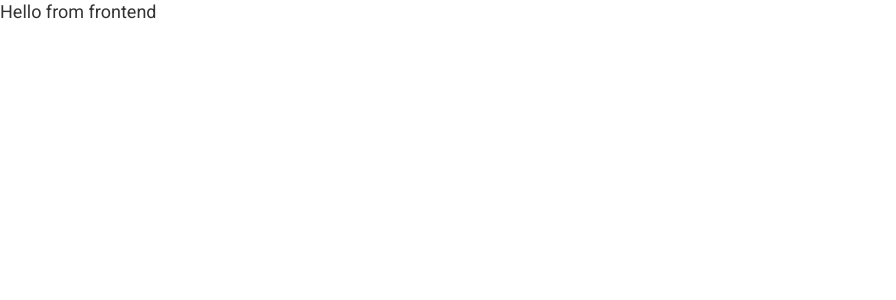
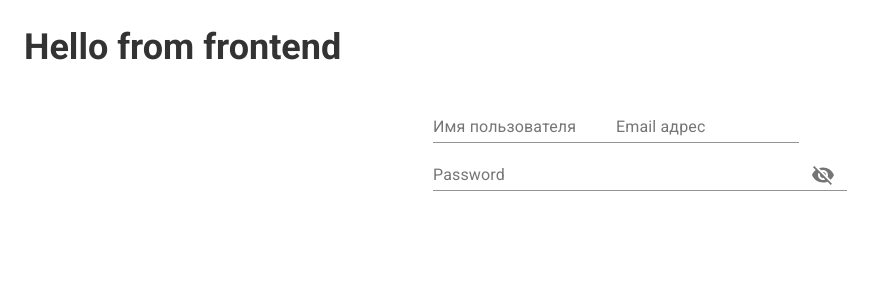
Before and after one commit to Lumineks/web-socket-chat-front, a React (Create React App) app: page /login in a window 1280 px wide. Shown: the top 300 px of the page, without its empty margins (0-896 px from the left). Built offline with nearby package versions, Linux system fonts and the light colour scheme.

Commit message:
added basic components structure

```diff
--- a/package.json
+++ b/package.json
@@ -4,12 +4,15 @@
   "private": true,
   "dependencies": {
     "@material-ui/core": "^4.12.3",
+    "@material-ui/icons": "^4.11.2",
     "@testing-library/jest-dom": "^5.14.1",
     "@testing-library/react": "^11.2.7",
     "@testing-library/user-event": "^12.8.3",
+    "clsx": "^1.1.1",
     "normalize.css": "^8.0.1",
     "react": "^17.0.2",
     "react-dom": "^17.0.2",
+    "react-router-dom": "^5.3.0",
     "react-scripts": "4.0.3",
     "web-vitals": "^1.1.2"
   },
--- a/public/index.html
+++ b/public/index.html
@@ -16,6 +16,7 @@
     -->
     <link rel="manifest" href="%PUBLIC_URL%/manifest.json" />
     <link rel="stylesheet" href="https://fonts.googleapis.com/css?family=Roboto:300,400,500,700&display=swap" />
+    <link rel="stylesheet" href="https://fonts.googleapis.com/icon?family=Material+Icons" />
 
     <!--
       Notice the use of %PUBLIC_URL% in the tags above.
--- a/src/App.js
+++ b/src/App.js
@@ -1,8 +1,31 @@
-import 'normalize.css';
+import { Container } from "@material-ui/core";
+import "normalize.css";
+import { Redirect, Route, Switch } from "react-router";
 import "./App.css";
+import Chat from "./components/Chat/Chat";
+import Login from "./components/Login/Login";
 
 function App() {
-  return <div className="App">Hello from frontend</div>;
+  return (
+    <div className="App">
+      <Container>
+        <h1>Hello from frontend</h1>
+        <Switch>
+          <Route path="chat">
+            <Chat />
+          </Route>
+
+          <Route path="/login">
+            <Login />
+          </Route>
+
+          <Route path="/">
+            <Redirect to="/login" />
+          </Route>
+        </Switch>
+      </Container>
+    </div>
+  );
 }
 
 export default App;
--- /dev/null
+++ b/src/components/Chat/Chat.js
@@ -0,0 +1,5 @@
+const Chat = () => {
+    return (<div><h1>Chat component</h1></div>)
+};
+
+export default Chat;
--- /dev/null
+++ b/src/components/Login/Login.js
@@ -0,0 +1,80 @@
+import clsx from "clsx";
+import { useState } from "react";
+import TextField from "@material-ui/core/TextField";
+import { makeStyles } from "@material-ui/core/styles";
+import Input from "@material-ui/core/Input";
+import InputLabel from "@material-ui/core/InputLabel";
+import FormControl from "@material-ui/core/FormControl";
+import IconButton from "@material-ui/core/IconButton";
+import InputAdornment from "@material-ui/core/InputAdornment";
+import Visibility from "@material-ui/icons/Visibility";
+import VisibilityOff from "@material-ui/icons/VisibilityOff";
+
+const useStyles = makeStyles((theme) => ({
+  form: {
+    maxWidth: 414,
+    margin: "auto",
+  },
+  textField: {
+    width: "100%",
+  },
+  margin: {
+    margin: "0 auto",
+  },
+}));
+
+const Login = () => {
+  const classes = useStyles();
+  const [values, setValues] = useState({
+    amount: "",
+    password: "",
+    weight: "",
+    weightRange: "",
+    showPassword: false,
+  });
+
+  const handleChange = (prop) => (event) => {
+    setValues({ ...values, [prop]: event.target.value });
+  };
+
+  const handleClickShowPassword = () => {
+    setValues({ ...values, showPassword: !values.showPassword });
+  };
+
+  const handleMouseDownPassword = (event) => {
+    event.preventDefault();
+  };
+
+  return (
+    <div>
+      <form className={clsx(classes.form)} autoComplete="off">
+        <TextField id="username" label="Имя пользователя" />
+        <TextField id="email" label="Email адрес" />
+        <FormControl className={clsx(classes.margin, classes.textField)}>
+          <InputLabel htmlFor="standard-adornment-password">
+            Password
+          </InputLabel>
+          <Input
+            id="standard-adornment-password"
+            type={values.showPassword ? "text" : "password"}
+            value={values.password}
+            onChange={handleChange("password")}
+            endAdornment={
+              <InputAdornment position="end">
+                <IconButton
+                  aria-label="toggle password visibility"
+                  onClick={handleClickShowPassword}
+                  onMouseDown={handleMouseDownPassword}
+                >
+                  {values.showPassword ? <Visibility /> : <VisibilityOff />}
+                </IconButton>
+              </InputAdornment>
+            }
+          />
+        </FormControl>
+      </form>
+    </div>
+  );
+};
+
+export default Login;
--- a/src/index.js
+++ b/src/index.js
@@ -1,8 +1,14 @@
 import React from "react";
 import ReactDOM from "react-dom";
 import App from "./App";
+import { BrowserRouter } from "react-router-dom";
 
-ReactDOM.render(<App />, document.getElementById("root"));
+ReactDOM.render(
+  <BrowserRouter>
+    <App />
+  </BrowserRouter>,
+  document.getElementById("root")
+);
 
 // If you want to start measuring performance in your app, pass a function
 // to log results (for example: reportWebVitals(console.log))
```
Also changed, not shown: 1 other file (tests, documents, lock files or other folders).
